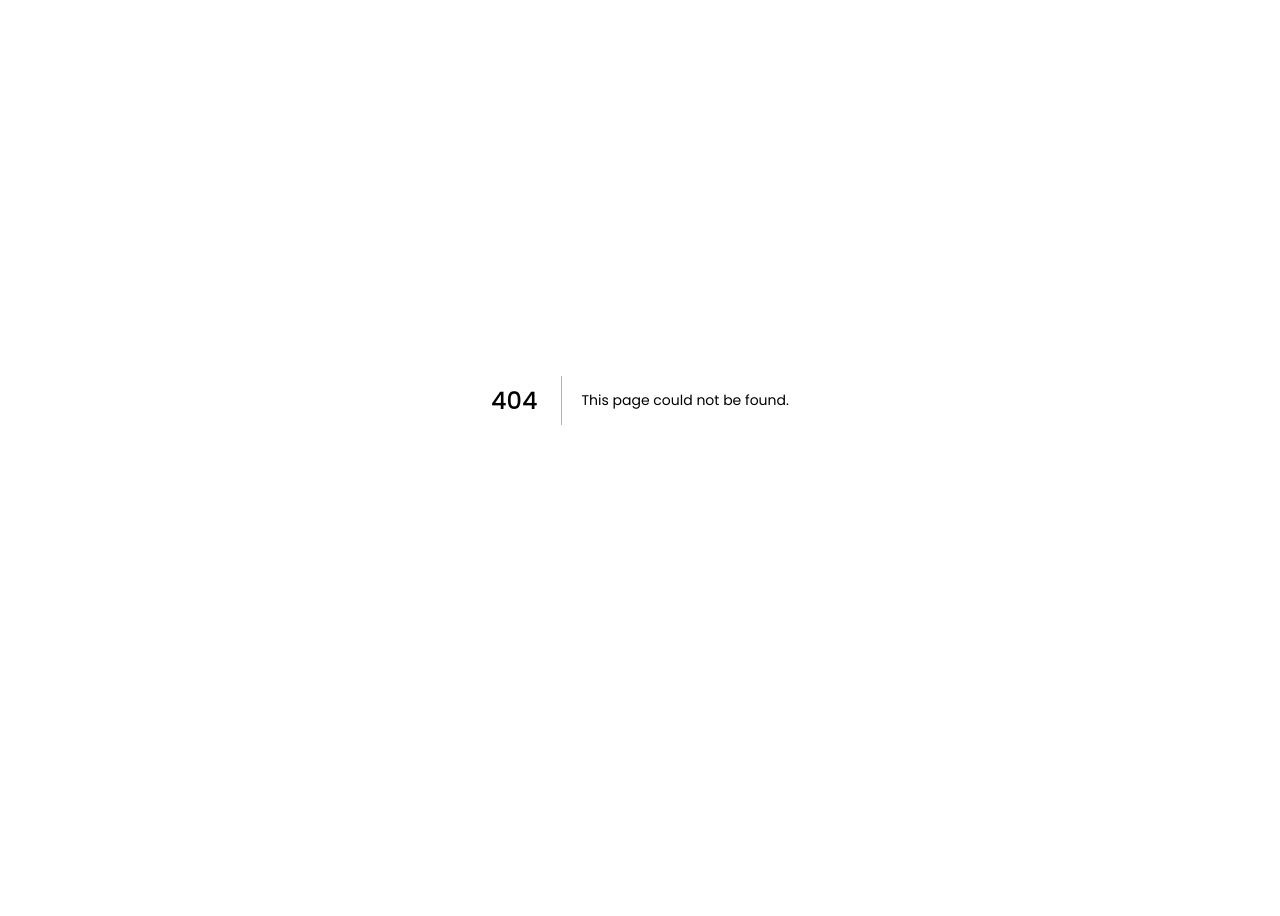
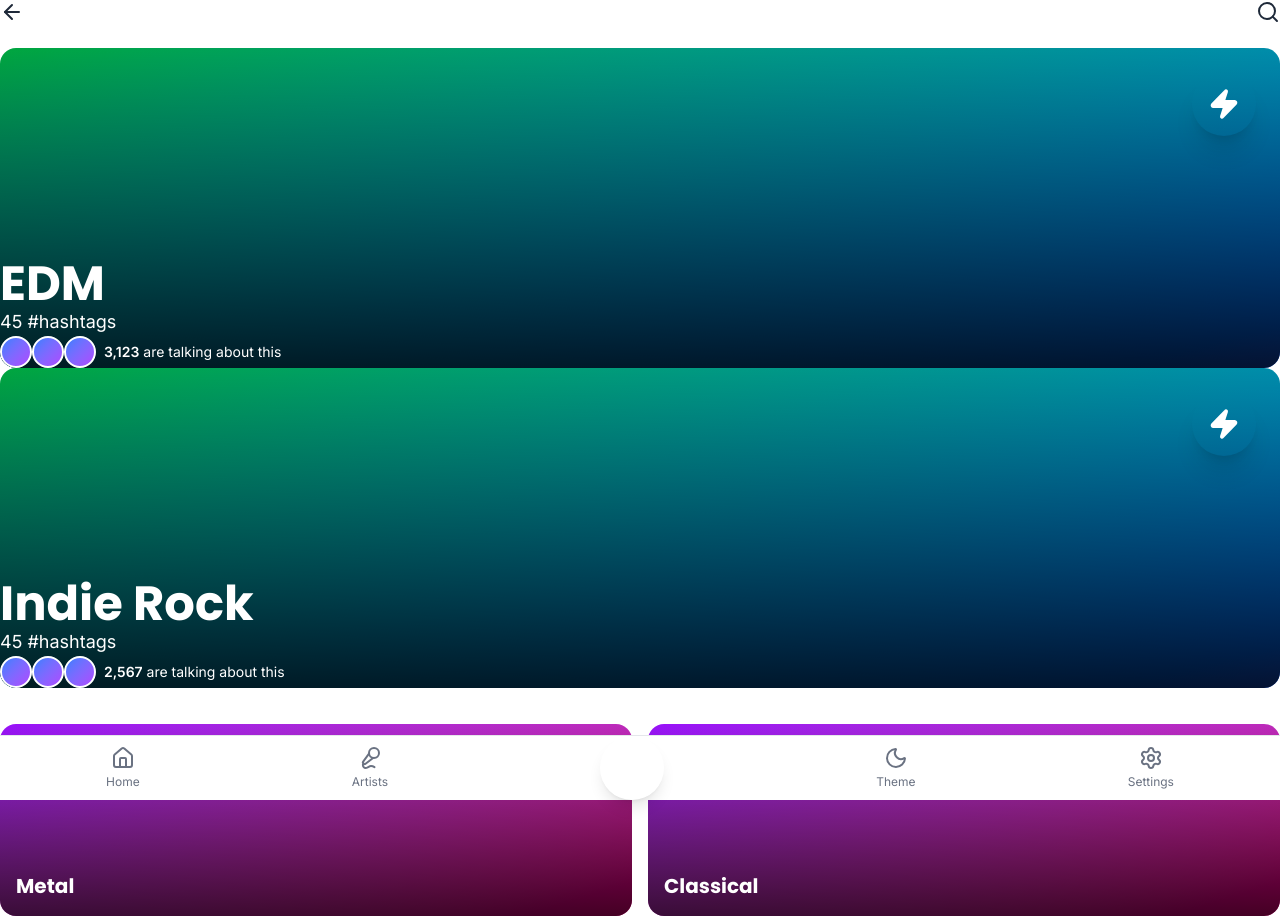
Before and after one commit to Mikela-Mann-MM/iplaymusic-13, a Next.js app: page /trends in a window 1280 px wide. Before the commit this address had no page. Before the commit the page ends 800 px from the top, so only its background shows below. Built offline with nearby package versions, Linux system fonts and the light colour scheme.

Commit message:
flere sider tilføjet

```diff
--- /dev/null
+++ b/app/(app)/featured/page.tsx
@@ -0,0 +1,78 @@
+
+
+'use client'
+
+import { ArrowLeft, Search } from 'lucide-react'
+import { useRouter } from 'next/navigation'
+import BottomNav from '@/components/navigation/BottomNav'
+
+const featuredContent = [
+  {
+    id: '1',
+    title: 'The Greatest Showman',
+    subtitle: 'Soundtrack',
+    gradient: 'from-purple-600 to-blue-600'
+  },
+  {
+    id: '2',
+    title: 'Bohemian Rhapsody',
+    subtitle: 'Queen',
+    gradient: 'from-red-600 to-orange-600'
+  },
+  {
+    id: '3',
+    title: 'A Star Is Born',
+    subtitle: 'Soundtrack',
+    gradient: 'from-pink-600 to-purple-600'
+  }
+]
+
+export default function FeaturedPage() {
+  const router = useRouter()
+
+  return (
+    <div className="min-h-screen bg-white dark:bg-background-dark pb-32">
+      <header className="flex items-center justify-between px-6 py-4 bg-white dark:bg-background-dark">
+        <button onClick={() => router.back()}>
+          <ArrowLeft size={24} className="text-gray-800 dark:text-white" />
+        </button>
+        <h2 className="text-sm font-medium tracking-wider text-gray-800 dark:text-white">
+          FEATURED
+        </h2>
+        <button>
+          <Search size={24} className="text-gray-800 dark:text-white" />
+        </button>
+      </header>
+
+      <div className="px-6">
+        <h1 className="text-display font-extrabold bg-linear-to-r from-primary-pink to-primary-orange bg-clip-text text-transparent mb-8">
+          Featured
+        </h1>
+
+        <div className="space-y-6">
+          {featuredContent.map((item) => (
+            <div
+              key={item.id}
+              className="relative h-125 rounded-3xl overflow-hidden group cursor-pointer"
+              onClick={() => router.push('/player')}
+            >
+              <div className={`w-full h-full bg-linear-to-br ${item.gradient}`} />
+              <div className={`absolute inset-0 bg-linear-to-br ${item.gradient} opacity-40`} />
+              <div className="absolute inset-0 bg-linear-to-t from-black/80 via-black/20 to-transparent" />
+              <div className="absolute bottom-0 left-0 right-0 p-8">
+                <h2 className="text-5xl font-bold text-white mb-2 leading-tight">
+                  {item.title}
+                </h2>
+                <p className="text-white text-xl opacity-90">
+                  {item.subtitle}
+                </p>
+              </div>
+            </div>
+          ))}
+        </div>
+      </div>
+
+      <BottomNav />
+    </div>
+  )
+}
--- /dev/null
+++ b/app/(app)/feed/page.tsx
@@ -0,0 +1,100 @@
+
+
+
+
+'use client'
+
+import { ArrowLeft, Search } from 'lucide-react'
+import { useRouter } from 'next/navigation'
+import BottomNav from '@/components/navigation/BottomNav'
+
+const hashtags = ['#spotify', '#musicworld', '#jazz', '#billboard', '#grammy', '#coachella']
+
+const events = [
+  {
+    id: '1',
+    title: 'Coachella 2019 Day Three Highlights',
+    tags: ['#spotify', '#musicworld', '#grammy2020'],
+    engagement: 3123
+  },
+  {
+    id: '2',
+    title: 'Color Festival Music Experience',
+    tags: ['#musicfestival', '#summer', '#vibes'],
+    engagement: 2456
+  }
+]
+
+export default function FeedPage() {
+  const router = useRouter()
+
+  return (
+    <div className="min-h-screen bg-white dark:bg-background-dark pb-32">
+      <header className="flex items-center justify-between px-6 py-4 bg-white dark:bg-background-dark">
+        <button onClick={() => router.back()}>
+          <ArrowLeft size={24} className="text-gray-800 dark:text-white" />
+        </button>
+        <div className="w-10" />
+        <button>
+          <Search size={24} className="text-gray-800 dark:text-white" />
+        </button>
+      </header>
+
+      <div className="px-6">
+        <h1 className="text-display font-extrabold bg-linear-to-r from-primary-pink to-primary-orange bg-clip-text text-transparent mb-6">
+          Events Feed
+        </h1>
+
+        <div className="flex gap-3 overflow-x-auto pb-4 mb-6 scrollbar-hide">
+          {hashtags.map((tag, index) => (
+            <button
+              key={index}
+              className="px-6 py-3 bg-primary-pink rounded-full text-white font-semibold whitespace-nowrap hover:bg-primary-pink/90 transition-colors"
+            >
+              {tag}
+            </button>
+          ))}
+        </div>
+
+        <div className="space-y-6">
+          {events.map((event) => (
+            <div
+              key={event.id}
+              className="rounded-2xl overflow-hidden bg-white dark:bg-background-dark shadow-lg"
+            >
+              <div className="relative h-64">
+                <div className="w-full h-full bg-linear-to-br from-blue-600 to-purple-600" />
+                <div className="absolute inset-0 bg-linear-to-t from-black/60 to-transparent" />
+                <div className="absolute bottom-0 left-0 right-0 p-6">
+                  <div className="flex gap-2 mb-3 flex-wrap">
+                    {event.tags.map((tag, i) => (
+                      <span key={i} className="text-primary-pink text-sm font-semibold">
+                        {tag}{i < event.tags.length - 1 && ', '}
+                      </span>
+                    ))}
+                  </div>
+                  <div className="flex items-center gap-2 mb-3">
+                    <div className="flex -space-x-2">
+                      {[1, 2, 3].map((i) => (
+                        <div
+                          key={i}
+                          className="w-8 h-8 rounded-full bg-linear-to-br from-blue-500 to-purple-500 border-2 border-white"
+                        />
+                      ))}
+                    </div>
+                    <span className="text-white text-sm">
+                      <strong>{event.engagement.toLocaleString()}</strong> are talking about this
+                    </span>
+                  </div>
+                  <h3 className="text-white text-2xl font-bold">{event.title}</h3>
+                </div>
+              </div>
+            </div>
+          ))}
+        </div>
+      </div>
+
+      <BottomNav />
+    </div>
+  )
+}
--- /dev/null
+++ b/app/(app)/trends/page.tsx
@@ -0,0 +1,109 @@
+
+
+'use client'
+
+import { ArrowLeft, Search, Zap } from 'lucide-react'
+import { useRouter } from 'next/navigation'
+import BottomNav from '@/components/navigation/BottomNav'
+
+const trendingTopics = [
+  {
+    id: '1',
+    title: 'EDM',
+    hashtags: 45,
+    engagement: 3123,
+    featured: true
+  },
+  {
+    id: '2',
+    title: 'Metal'
+  },
+  {
+    id: '3',
+    title: 'Classical'
+  },
+  {
+    id: '4',
+    title: 'Indie Rock',
+    hashtags: 45,
+    engagement: 2567,
+    featured: true
+  }
+]
+
+export default function TrendsPage() {
+  const router = useRouter()
+
+  return (
+    <div className="min-h-screen bg-white dark:bg-background-dark pb-32">
+      <header className="flex items-center justify-between px-6 py-4 bg-white dark:bg-background-dark">
+        <button onClick={() => router.back()}>
+          <ArrowLeft size={24} className="text-gray-800 dark:text-white" />
+        </button>
+        <div className="w-10" />
+        <button>
+          <Search size={24} className="text-gray-800 dark:text-white" />
+        </button>
+      </header>
+
+      <div className="px-6">
+        <h1 className="text-display font-extrabold bg-linear-to-r from-primary-pink to-primary-orange bg-clip-text text-transparent mb-8">
+          Latest Trends
+        </h1>
+
+        {trendingTopics.filter(t => t.featured).map((trend) => (
+          <div key={trend.id} className="mb-8">
+            <div className="relative h-80 rounded-2xl overflow-hidden group cursor-pointer">
+              <div className="w-full h-full bg-linear-to-br from-green-600 to-blue-600" />
+              <div className="absolute inset-0 bg-linear-to-t from-black/80 via-black/40 to-transparent" />
+              <div className="absolute top-6 right-6 w-16 h-16 rounded-full bg-linear-to-br from-primary-pink to-primary-orange flex items-center justify-center shadow-xl">
+                <Zap size={32} fill="currentColor" className="text-white" />
+              </div>
+              <div className="absolute bottom-0 left-0 right-0 p-6">
+                <h2 className="text-5xl font-bold text-white mb-2">{trend.title}</h2>
+                {trend.hashtags && (
+                  <p className="text-white text-lg mb-3">{trend.hashtags} #hashtags</p>
+                )}
+                {trend.engagement && (
+                  <div className="flex items-center gap-2">
+                    <div className="flex -space-x-2">
+                      {[1, 2, 3].map((i) => (
+                        <div
+                          key={i}
+                          className="w-8 h-8 rounded-full bg-linear-to-br from-blue-500 to-purple-500 border-2 border-white"
+                        />
+                      ))}
+                    </div>
+                    <span className="text-white text-sm">
+                      <strong>{trend.engagement.toLocaleString()}</strong> are talking about this
+                    </span>
+                  </div>
+                )}
+              </div>
+            </div>
+          </div>
+        ))}
+
+        <div className="mb-8">
+          <h2 className="text-3xl font-bold text-white mb-6">Trending Now</h2>
+          <div className="grid grid-cols-2 gap-4">
+            {trendingTopics.filter(t => !t.featured).map((trend) => (
+              <div
+                key={trend.id}
+                className="relative h-48 rounded-2xl overflow-hidden group cursor-pointer"
+              >
+                <div className="w-full h-full bg-linear-to-br from-purple-600 to-pink-600" />
+                <div className="absolute inset-0 bg-linear-to-t from-black/70 to-transparent" />
+                <h3 className="absolute bottom-4 left-4 text-white text-xl font-bold">
+                  {trend.title}
+                </h3>
+              </div>
+            ))}
+          </div>
+        </div>
+      </div>
+
+      <BottomNav />
+    </div>
+  )
+}
```
